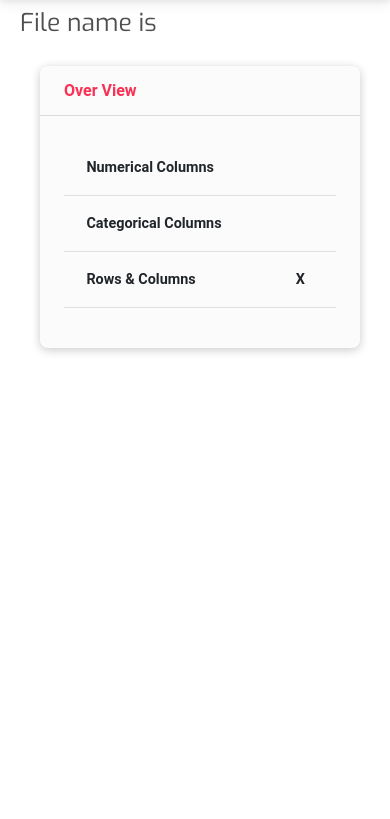
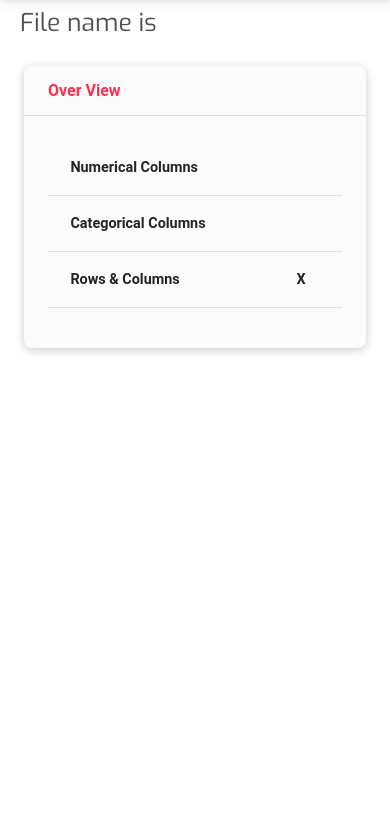
Before and after one commit to lkarjun/fastpreprocess, a FastAPI app: template template/FullEda.html in a window 390 px wide. Shown: the part 82-901 px from the top of the page. Run offline with FastAPI, Linux system fonts and the light colour scheme; the template is opened without the code that fills it, so the values that code supplies are empty; some libraries are stand-ins or nearby versions.

Commit message:
Update for heroku

```diff
--- a/app.py
+++ b/app.py
@@ -103,4 +103,5 @@ async def eda(request: Request):
                         'corr': fasteda.correlation(),\
                         'process': process})
     except Exception as e:
+
         return templates.TemplateResponse('Errorhandel.html', context={'request': request, 'error': str(e)})
--- a/template/FullEda.html
+++ b/template/FullEda.html
@@ -9,7 +9,7 @@
 </div>
 
 <!-------Section Overview--------->
-<section class="p-2 m-2">
+<section class="pt-2 mt-2 pb-2 mb-2">
     <div class="container">
         <div class="row">
             <div class="col-md-6 ">
--- a/template/layout.html
+++ b/template/layout.html
@@ -23,6 +23,7 @@
           padding-top: 20px;
           min-height: 20rem;
           min-width: 5rem;
+          padding-left: 10px;
     }
         #Sbadge{
             margin-top: 30px;
```
